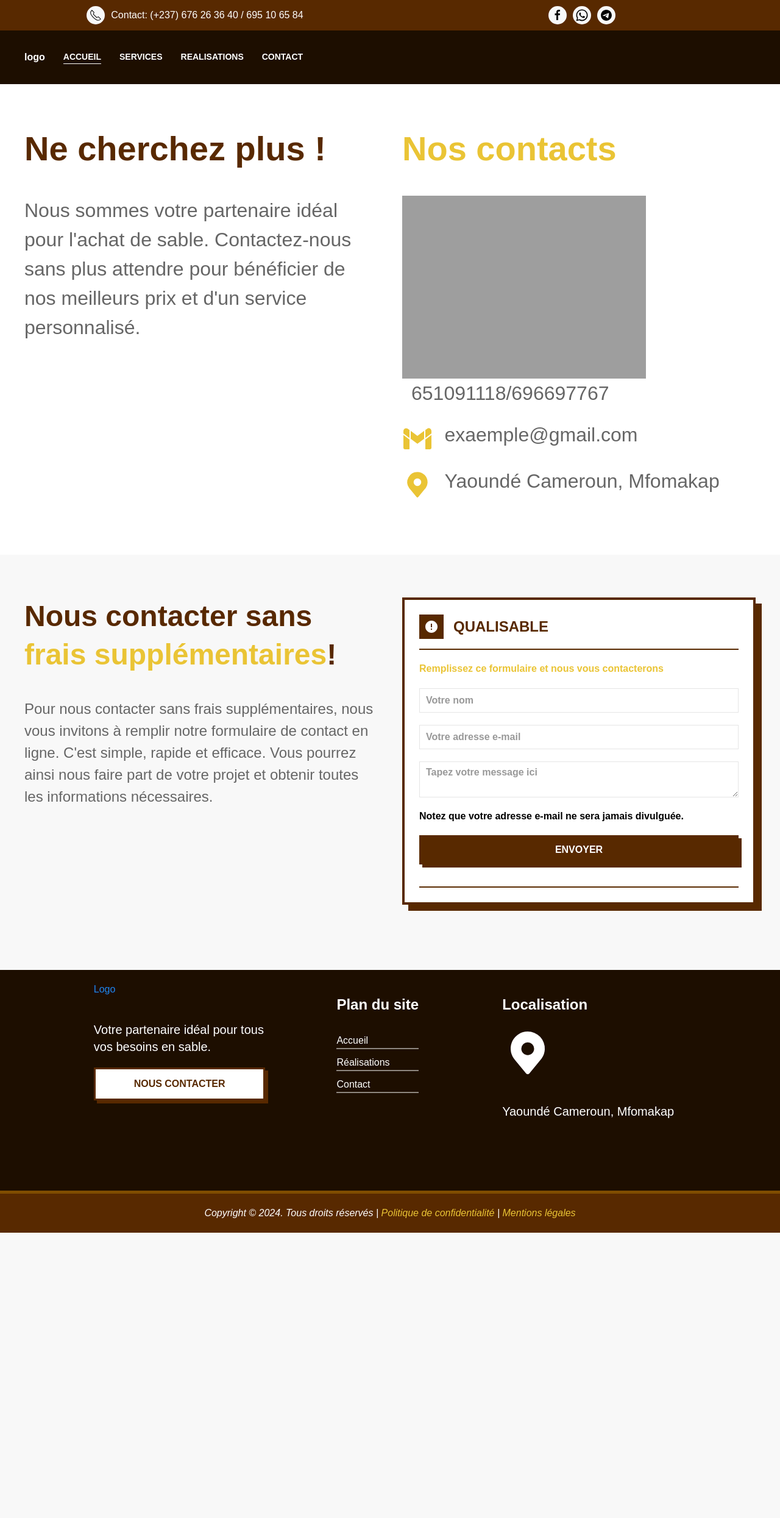
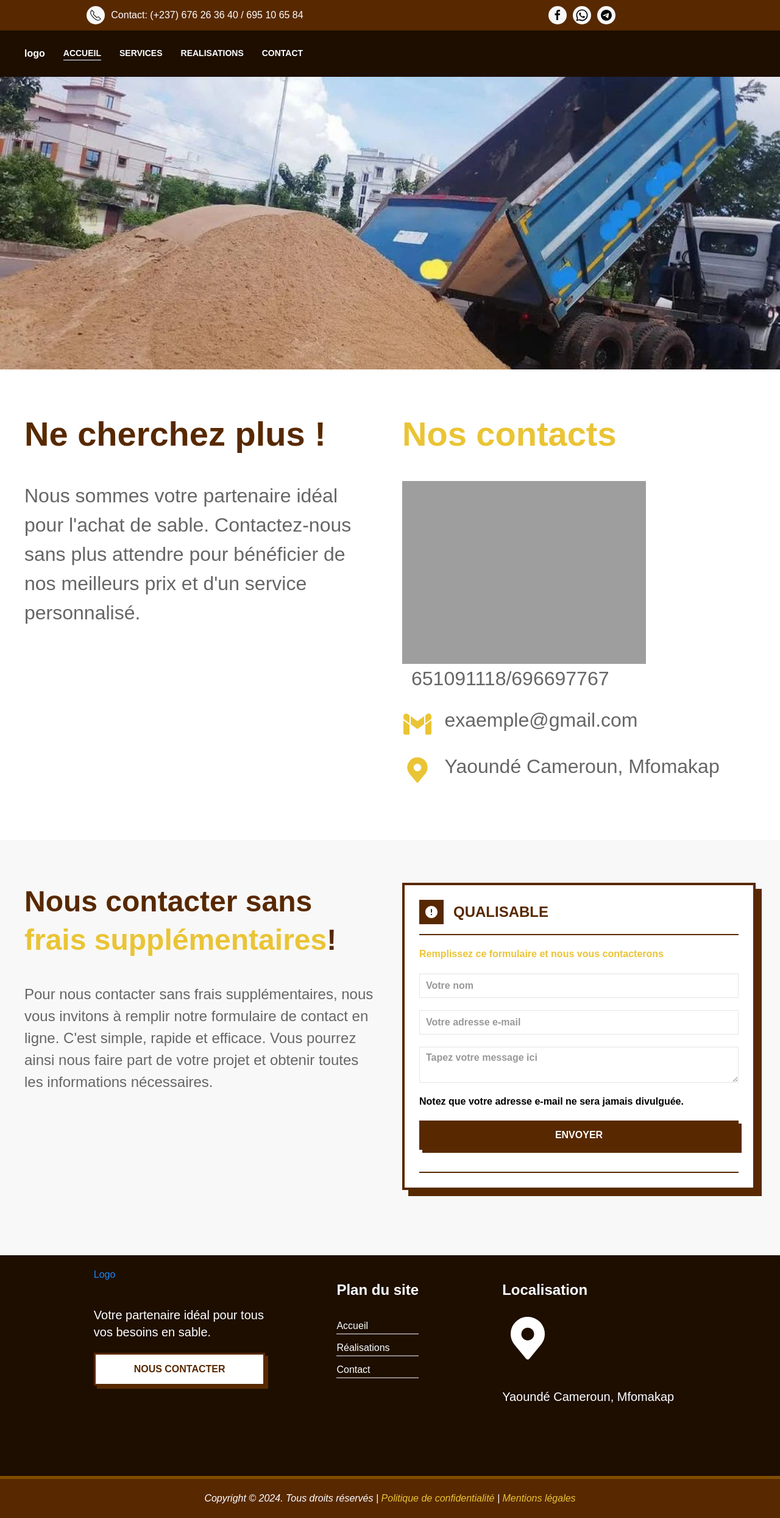
Before and after one commit to novatech025/site_web_laurant, a Django app: page /contact/ in a window 1280 px wide. Shown: the whole page at 61% size. Before the commit the page ends 2022 px from the top, so only its background shows below. Run offline with Django 5.2, Linux system fonts and the light colour scheme; grey boxes are pictures that could not be loaded.

Commit message:
responsive presque bon

```diff
--- a/main/static/main/css/navbar.css
+++ b/main/static/main/css/navbar.css
@@ -55,7 +55,7 @@ header .uk-navbar-container {
 
 header nav {
     background-color: #1d0e00 !important;
-    height: 11vh;
+    height: 9.5vh;
     padding-left: 0px;
 }
 
--- a/main/templates/main/contact.html
+++ b/main/templates/main/contact.html
@@ -5,9 +5,9 @@
 <link rel="stylesheet" href="{% static 'main/css/contact.css' %}">
 
 <section class="contact">
-    <!-- <div class="uk-height-medium uk-flex uk-flex-center uk-flex-middle uk-background-cover uk-light"
+    <div class="uk-height-medium uk-flex uk-flex-center uk-flex-middle uk-background-cover uk-light"
         data-src="{% static 'main/images/sable/product-jpeg-1000x1000.jpg' %}" uk-img>
-        <div class="contact-banner">
+        <!-- <div class="contact-banner">
             <h2>
                 Bienvenue chez QUALISABLE
             </h2>
@@ -18,9 +18,9 @@
                 personnalisées
                 selon vos besoins.<br>Contactez-nous dès aujourd'hui !
             </p>
-        </div>
+        </div> -->
 
-    </div> -->
+    </div>
 
     <div class="uk-section uk-section-muted localisation-banner-info">
         <div class="uk-container">
```
